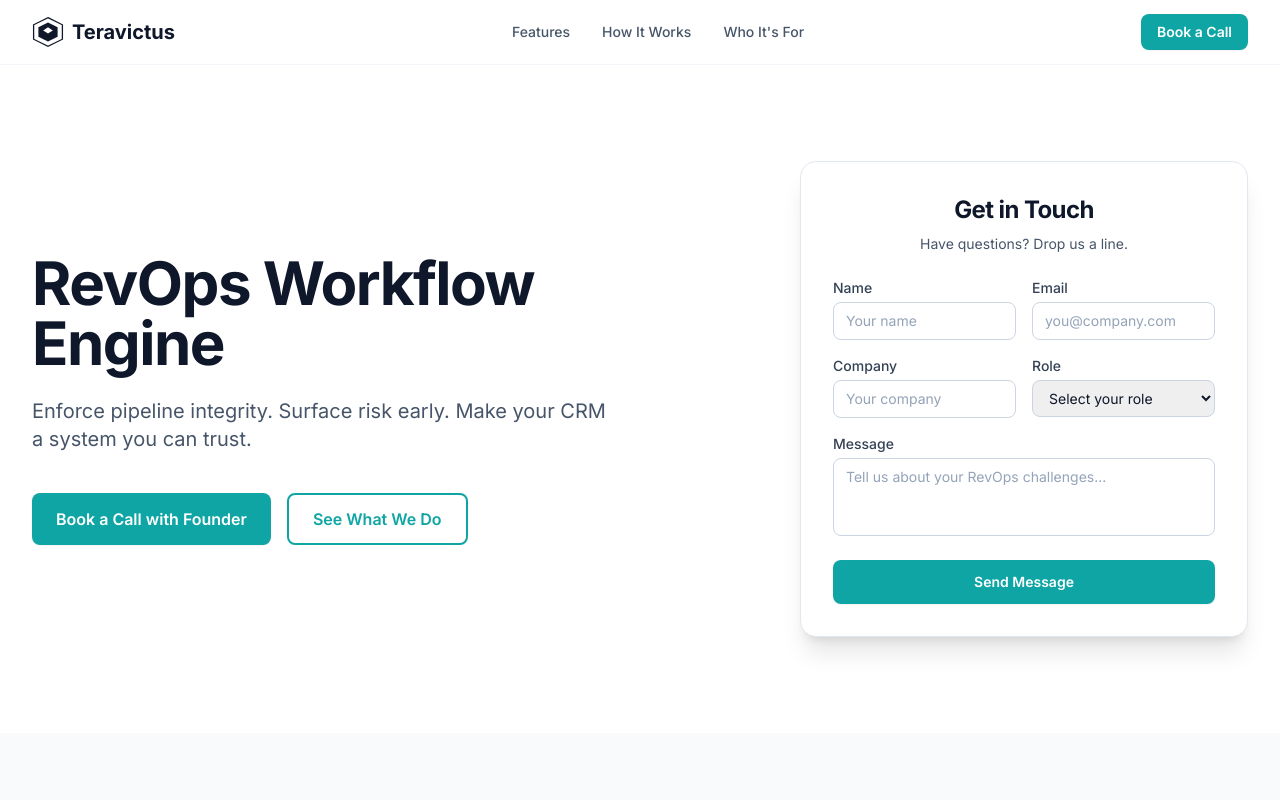
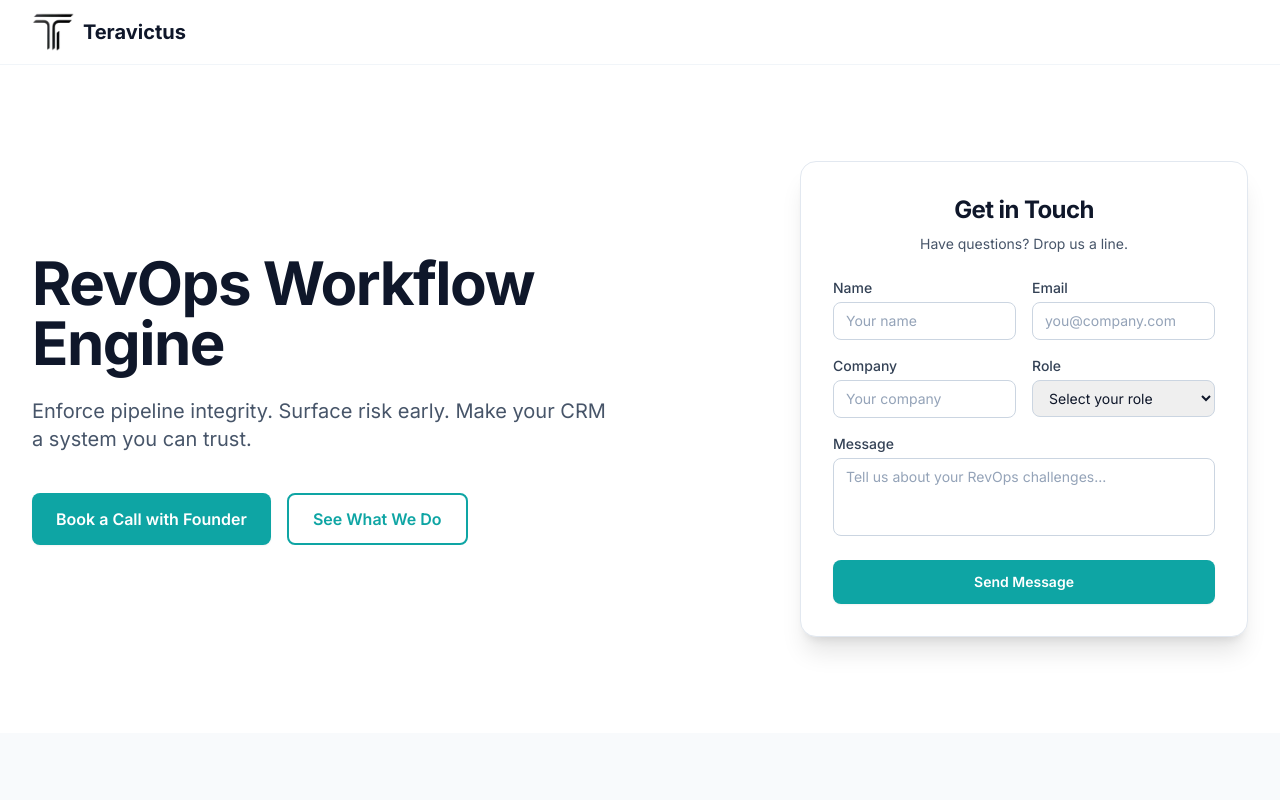
Before and after one commit to Vishnusai4/revops, a Next.js app: page / in a window 1280 px wide. Shown: the top 800 px of the page. Built offline with nearby package versions, Linux system fonts and the light colour scheme.

Commit message:
Update header with actual Teravictus logo, remove nav buttons

```diff
--- a/components/Header.tsx
+++ b/components/Header.tsx
@@ -1,56 +1,20 @@
+import Image from 'next/image'
+
 export default function Header() {
   return (
     <header className="bg-white border-b border-slate-100">
       <div className="mx-auto max-w-7xl px-6 lg:px-8">
-        <div className="flex h-16 items-center justify-between">
+        <div className="flex h-16 items-center">
           <div className="flex items-center">
             <a href="/" className="flex items-center gap-2">
-              {/* Teravictus Logo */}
-              <svg
-                width="32"
-                height="32"
-                viewBox="0 0 100 100"
-                fill="none"
-                xmlns="http://www.w3.org/2000/svg"
-                className="text-slate-900"
-              >
-                <path
-                  d="M50 5L95 27.5V72.5L50 95L5 72.5V27.5L50 5Z"
-                  stroke="currentColor"
-                  strokeWidth="4"
-                  fill="none"
-                />
-                <path
-                  d="M50 20L80 35V65L50 80L20 65V35L50 20Z"
-                  fill="currentColor"
-                />
-                <path
-                  d="M35 45L50 35L65 45L50 55L35 45Z"
-                  fill="white"
-                />
-              </svg>
+              <Image
+                src="/teravictus-logo.png"
+                alt="Teravictus"
+                width={40}
+                height={40}
+                className="h-10 w-auto"
+              />
               <span className="text-xl font-bold text-slate-900">Teravictus</span>
-            </a>
-          </div>
-          <nav className="hidden md:flex items-center gap-8">
-            <a href="#features" className="text-sm font-medium text-slate-600 hover:text-slate-900 transition-colors">
-              Features
-            </a>
-            <a href="#how-it-works" className="text-sm font-medium text-slate-600 hover:text-slate-900 transition-colors">
-              How It Works
-            </a>
-            <a href="#who-its-for" className="text-sm font-medium text-slate-600 hover:text-slate-900 transition-colors">
-              Who It&apos;s For
-            </a>
-          </nav>
-          <div className="flex items-center">
-            <a
-              href="https://calendar.app.google/RFAVCBpXK7AWYxt67"
-              target="_blank"
-              rel="noopener noreferrer"
-              className="inline-flex items-center justify-center rounded-lg bg-teal-500 px-4 py-2 text-sm font-semibold text-white shadow-sm hover:bg-teal-600 transition-colors"
-            >
-              Book a Call
             </a>
           </div>
         </div>
```
Also changed, not shown: public/teravictus-logo.png (added).
